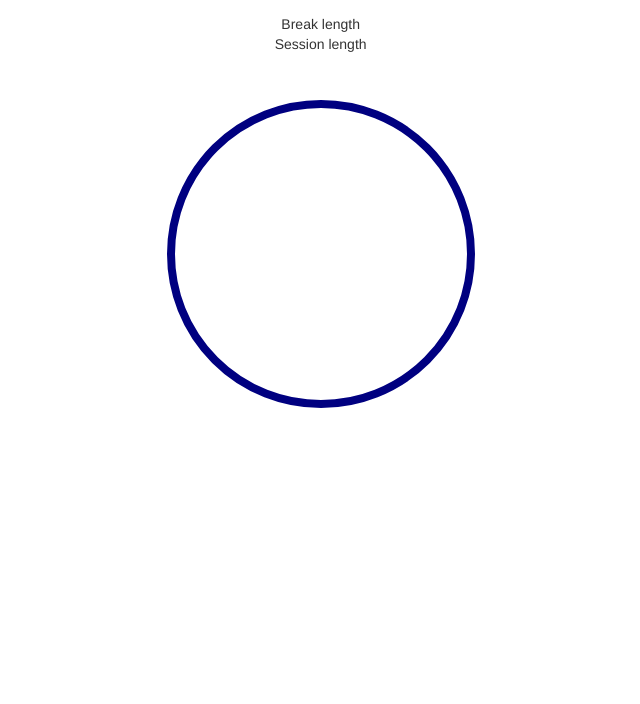
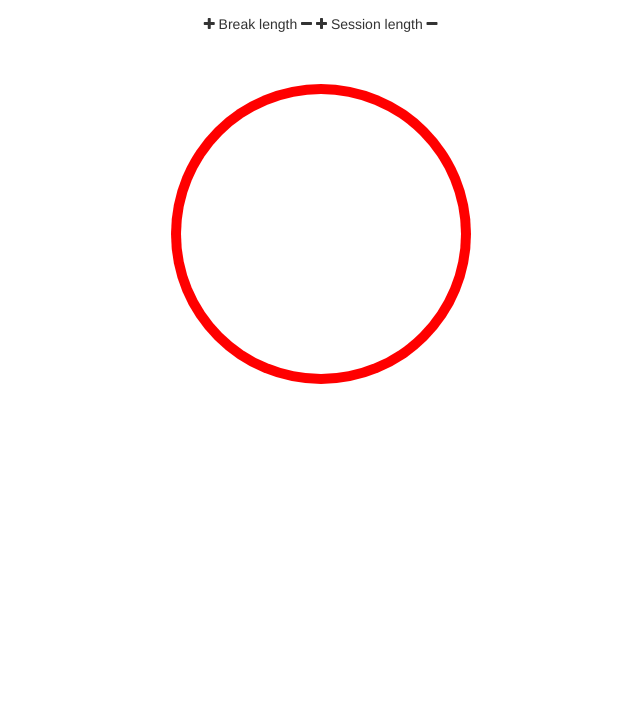
Before and after one commit to alevis/cal, a plain HTML site: page pomodoro/index.html in a window 1280 px wide. Shown: the part 96-800 px from the top of the page, without its empty margins (101-741 px from the left). Drawn offline with nearby package versions, Linux system fonts and the light colour scheme.

Commit message:
Adding animation

```diff
--- a/pomodoro/index.html
+++ b/pomodoro/index.html
@@ -6,7 +6,10 @@
     <link rel="stylesheet"
       href="https://maxcdn.bootstrapcdn.com/bootstrap/3.3.7/css/bootstrap.min.css"
 	  integrity="sha384-BVYiiSIFeK1dGmJRAkycuHAHRg32OmUcww7on3RYdg4Va+PmSTsz/K68vbdEjh4u"
-	  crossorigin="anonymous">
+	  crossorigin="anonymous" />
+    <link
+    rel="stylesheet"
+    href="https://maxcdn.bootstrapcdn.com/font-awesome/4.7.0/css/font-awesome.min.css"/>
 </head>
 
 <body>
@@ -14,10 +17,19 @@
         <div class="row text-center">
         <div class="col-md-8">
         <h1 class="page-header">Pomodoro Clock</h1>
-            <div class="center-block">Break length</div>
-            <div class="center-block">Session length</div>
+            <div class="center-block">
+                <span><i class="fa fa-plus" aria-hidden="true"></i></span>
+                <span class="blength">Break length</span>
+                <span><i class="fa fa-minus" aria-hidden="true"></i></span>
+                <span><i class="fa fa-plus" aria-hidden="true"></i></span>
+                <span class="slength">Session length</span>
+                <span><i class="fa fa-minus" aria-hidden="true"></i></span>
+            </div>
             <svg width="500" height="500">
-   <circle cx="250" cy="200" r="150" stroke="navy" stroke-width="8" fill="white" />
+                <g>
+       <circle cx="250" cy="200" r="150" stroke="navy" stroke-width="0" fill="red" />
+       <circle cx="250" cy="200" r="140" stroke="snow" stroke-width="0" fill="white"/>
+               </g>
             </svg>
          </div>
         </div>
```
